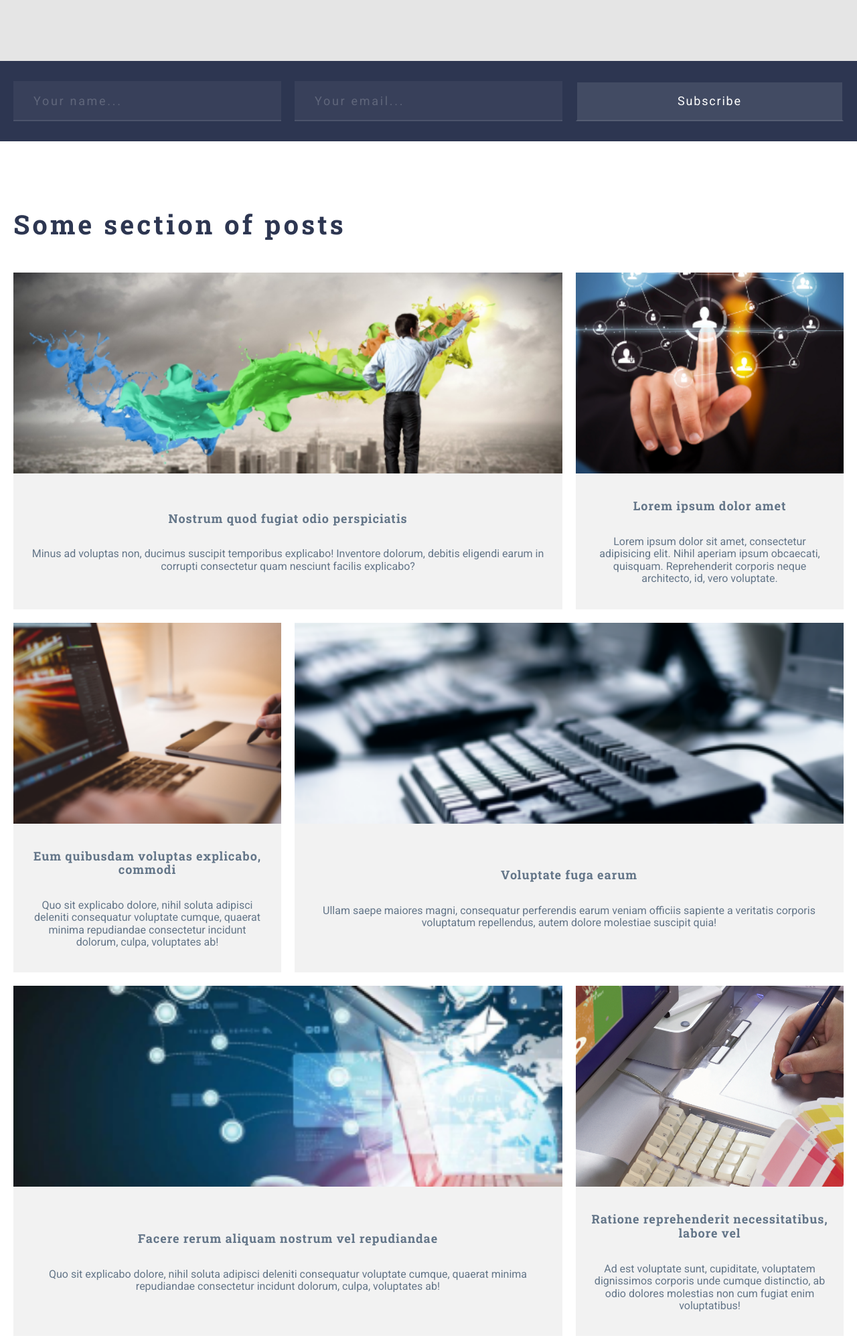
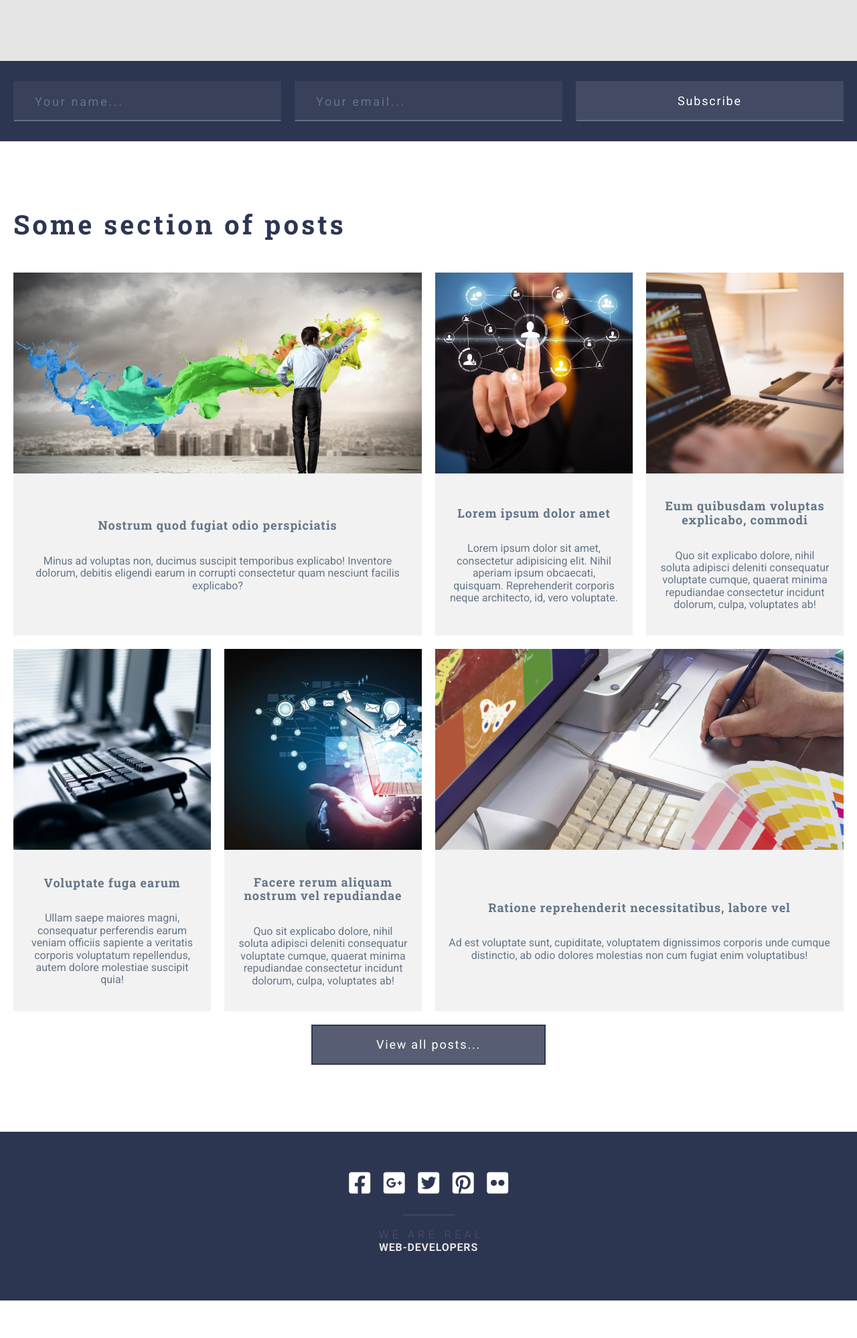
Before and after one commit to kris-bieliaeva/-grid-template-website, a plain HTML site: page index.html in a window 1280 px wide. Shown: the part 2340-4338 px from the top of the page at 67% size. After the commit the page ends 4282 px from the top, so only its background shows below. Drawn offline with Linux system fonts and the light colour scheme.

Commit message:
piexel perfect changes desktop 2

```diff
--- a/assets/scss/components/footer/_footer.scss
+++ b/assets/scss/components/footer/_footer.scss
@@ -12,7 +12,8 @@
 
   &__socials {
     display: grid;
-    margin-bottom: 20px;
+    margin-bottom: 19px;
+    margin-left: 2px;
     justify-content: center;
     justify-items: center;
     grid-template-columns: repeat(auto-fit, minmax(50px, max-content));
@@ -42,13 +43,13 @@
         color: $color-gray;
         font-weight: 100;
         letter-spacing: 0.33em;
-        margin-right: -7px;
+        margin-right: -8px;
       }
 
       &:nth-of-type(2) {
         font-size: 1rem;
-        color: $color-light;
-        font-weight: 500;
+        color: $color-gray-light;
+        font-weight: 700;
         letter-spacing: 0.05em;
       }
     }
--- a/assets/scss/components/sections/_section-form.scss
+++ b/assets/scss/components/sections/_section-form.scss
@@ -28,7 +28,8 @@ input [type="text"] {
       width: 100%;
       color: $color-light;
       background-color: rgba($color-light, 0.1);
-      border-bottom: 2px solid rgba($color-light, 0.1);
+      border: 2px solid rgba($color-light, 0);
+      border-bottom-color: rgba($color-light, 0.2);
       transition: background-color 0.5s;
 
       &:hover {
@@ -42,8 +43,8 @@ input [type="text"] {
 .form-item {
   &__input {
     background-color: rgba($color-light, 0.05);
-    border: none;
-    border-bottom: 2px solid rgba($color-light, 0.1);
+    border: 2px solid rgba($color-light, 0);
+    border-bottom-color: rgba($color-light, 0.25);
     display: block;
     color: $color-light;
     width: 100%;
@@ -55,7 +56,7 @@ input [type="text"] {
     transition: background-color 0.5s, border-color 0.5s;
 
     &::placeholder {
-      color: rgba($color-light, 0.2);
+      color: #637588;
     }
 
     &:hover {
--- a/assets/scss/components/sections/_section-posts.scss
+++ b/assets/scss/components/sections/_section-posts.scss
@@ -34,7 +34,7 @@
     gap: $gap;
     padding-bottom: $gap;
 
-    @include md-min {
+    @include md {
       grid-template-areas:
         "p1 p1 p2"
         "p3 p4 p4"
```
Also changed, not shown: assets/css/style.css.
